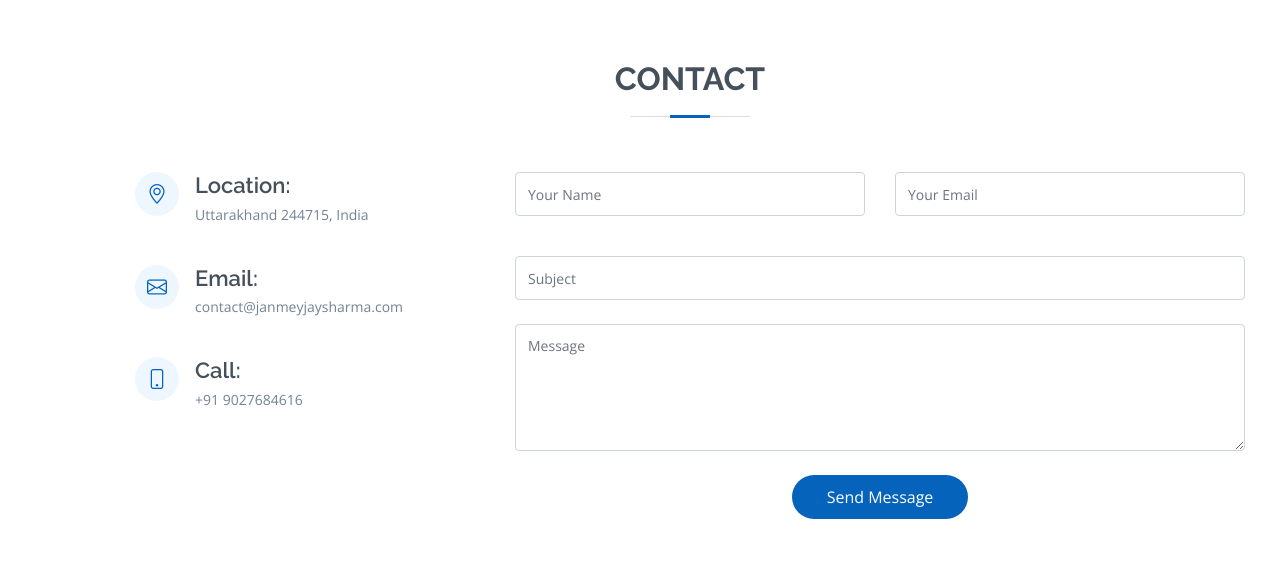
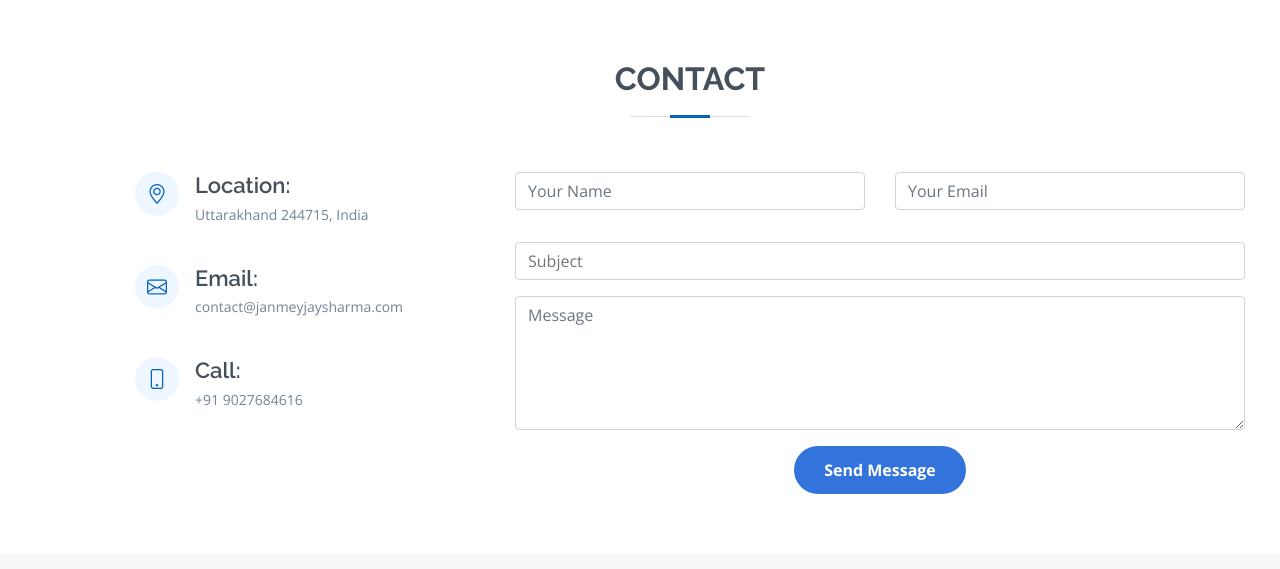
Before and after one commit to janmeyjaysharma/janmeyjaysharma.github.io, a plain HTML site: page index.html in a window 1280 px wide. Shown: the part 5065-5634 px from the top of the page. Drawn offline with nearby package versions, Linux system fonts and the light colour scheme.

Commit message:
Update index.html

```diff
--- a/index.html
+++ b/index.html
@@ -63,9 +63,6 @@
       border-radius: 50%;
     }
   }
-
-
-
 
     /*Carousel Section */
     .container1 {
@@ -572,7 +569,8 @@
       </div>
 
       <div class="col-lg-8 mt-5 mt-lg-0">
-        <form action="forms/contact.php" method="post" role="form" class="php-email-form">
+        <!-- Updated form with Formspree and reCAPTCHA -->
+        <form action="https://formspree.io/f/xnnayzoa" method="POST">
           <div class="row">
             <div class="col-md-6 form-group">
               <input type="text" name="name" class="form-control" id="name" placeholder="Your Name" required>
@@ -587,13 +585,19 @@
           <div class="form-group mt-3">
             <textarea class="form-control" name="message" rows="5" placeholder="Message" required></textarea>
           </div>
-
-          <div class="my-3">
-            <div class="loading">Loading</div>
-            <div class="error-message"></div>
-            <div class="sent-message">Your message has been sent. Thank you!</div>
-          </div>
-          <div class="text-center"><button type="submit">Send Message</button></div>
+          <div class="text-center mt-3">
+            <button type="submit" style="
+              background-color: #3373DC; /* Blue color */
+              color: white; /* White text */
+              padding: 12px 30px; /* Padding for size */
+              border: none; /* Remove border */
+              border-radius: 50px; /* Rounded corners */
+              font-size: 16px; /* Font size */
+              font-weight: bold; /* Bold text */
+              cursor: pointer; /* Pointer cursor on hover */
+              text-align: center; /* Center text */
+              transition: background-color 0.3s ease; /* Smooth transition */
+            ">Send Message</button></div>
         </form>
       </div>
     </div>
@@ -602,8 +606,6 @@
 <!-- End Contact Section -->
 </main>
 <!-- End #main -->
-
-
 
     <!-- ======= Footer ======= -->
     <footer id="footer">
@@ -640,6 +642,9 @@
 
     <!-- carousel JS File -->
     <script src="https://code.jquery.com/jquery-3.3.1.min.js" crossorigin="anonymous"></script>
+
+    <!-- Google reCAPTCHA -->
+    <script src="https://www.google.com/recaptcha/api.js" async defer></script>
 
     <!-- carousel JS  -->
     <script>
```
